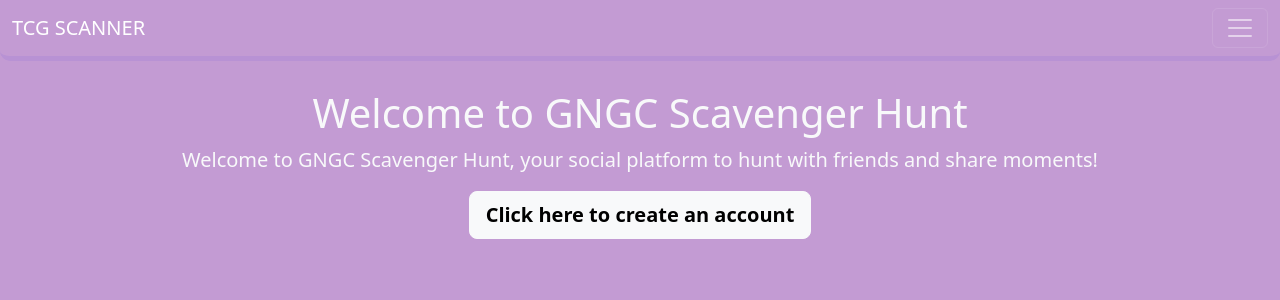
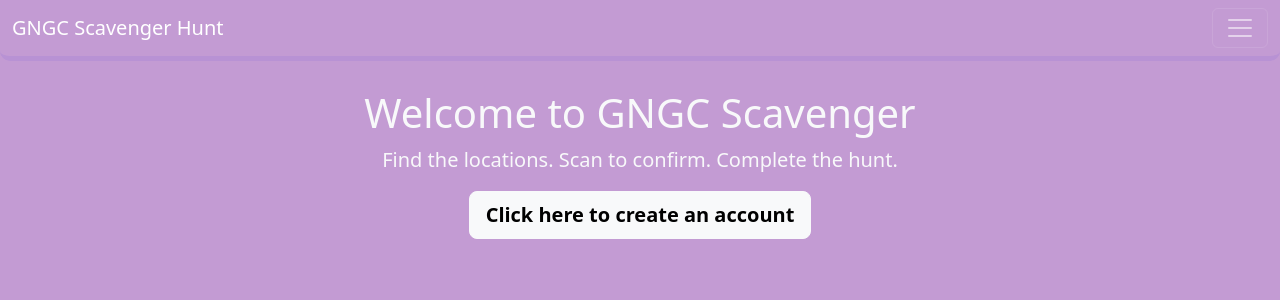
Before and after one commit to Nanyiko/tcg-demo, a Flask app: page /welcome in a window 1280 px wide. Shown: the top 300 px of the page. Run offline with Flask 3, Linux system fonts and the light colour scheme; some libraries are stand-ins or nearby versions.

Commit message:
Update navbar and welcome message for GNGC Scavenger Hunt

```diff
--- a/templates/base.html
+++ b/templates/base.html
@@ -25,7 +25,9 @@
       data-bs-theme="dark"
     >
       <div class="container-fluid">
-        <a class="navbar-brand" href="{{ url_for('home') }}">TCG SCANNER</a>
+        <a class="navbar-brand" href="{{ url_for('home') }}"
+          >GNGC Scavenger Hunt</a
+        >
 
         <button
           class="navbar-toggler"
--- a/templates/welcome.html
+++ b/templates/welcome.html
@@ -13,10 +13,9 @@ head_extra %}
 <div class="container">
   <div class="cover-container p-1">
     <main class="px-3 text-center d-flex w-100 h-100 p-4 mx-auto flex-column">
-      <h1>Welcome to GNGC Scavenger Hunt</h1>
+      <h1>Welcome to GNGC Scavenger</h1>
       <p class="lead">
-        Welcome to GNGC Scavenger Hunt, your social platform to hunt with
-        friends and share moments!
+        Find the locations. Scan to confirm. Complete the hunt.
       </p>
       <p class="lead">
         <a
```
Also changed, not shown: TCGDB.db.
